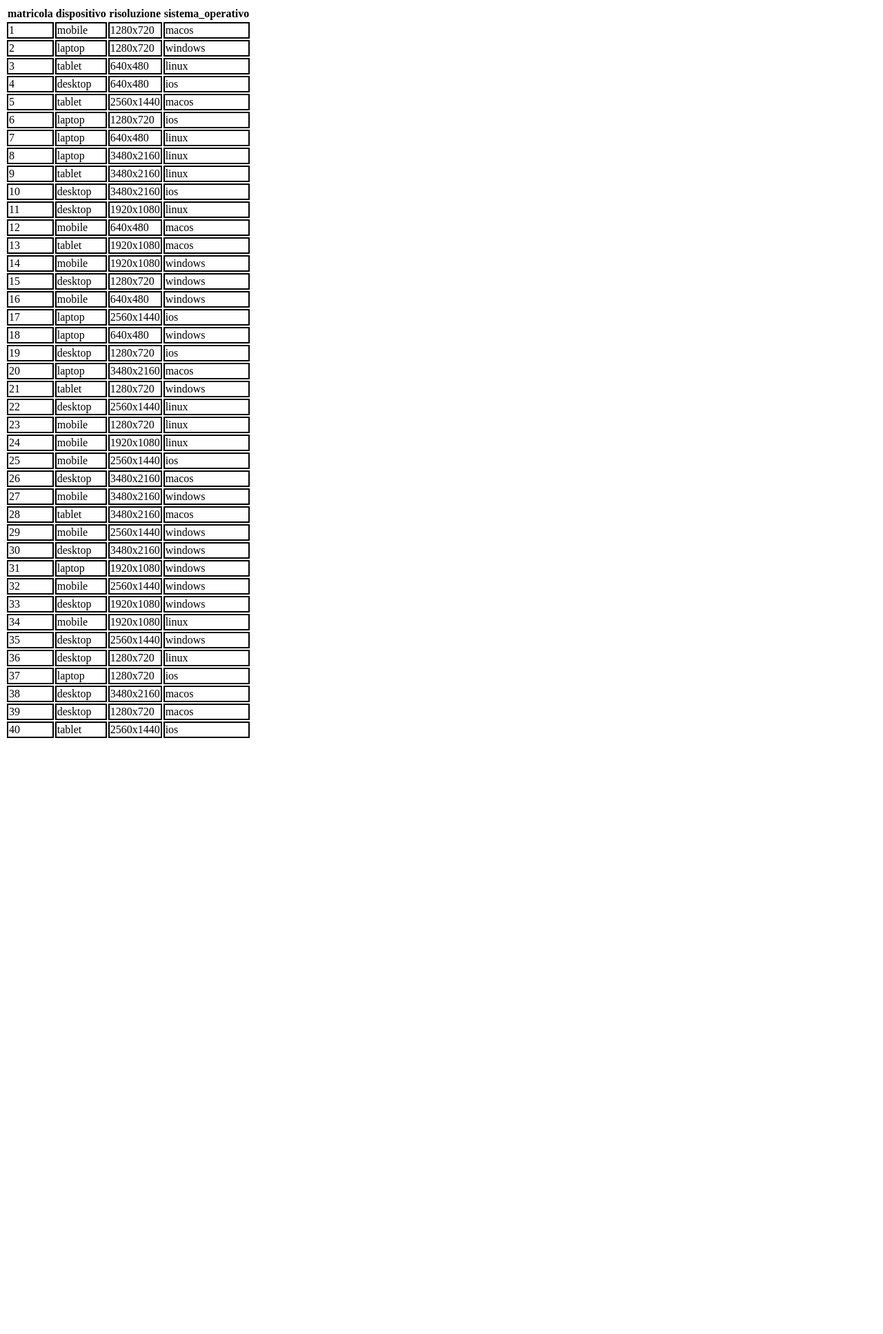
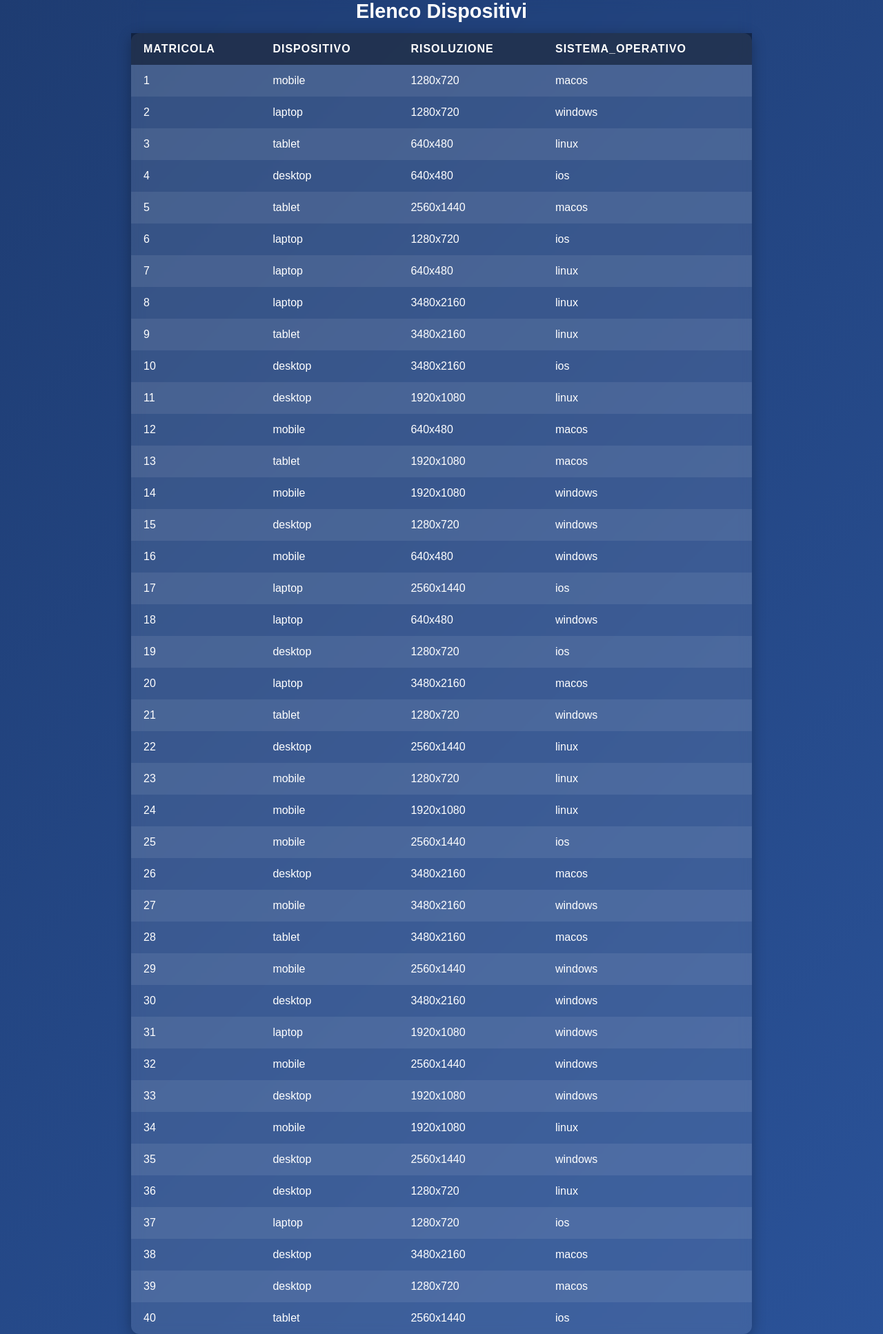
Before and after one commit to Bertii1/PHP, a PHP site: page /visualizer.php in a window 1280 px wide. Shown: the whole page at 69% size. Before the commit the page ends 1070 px from the top, so only its background shows below. Run offline with PHP 8.4, Linux system fonts and the light colour scheme.

Commit message:
added styling

```diff
--- a/visualizer.php
+++ b/visualizer.php
@@ -1,27 +1,82 @@
-<html>
+<!DOCTYPE html>
+<html lang="it">
 <head>
-    <title>CSV Table</title>
+  <meta charset="UTF-8">
+  <title>Device Table</title>
+  <style>
+    body {
+      font-family: "Poppins", sans-serif;
+      background: linear-gradient(135deg, #1e3c72, #2a5298);
+      color: #fff;
+      display: flex;
+      justify-content: center;
+      align-items: center;
+      min-height: 100vh;
+      margin: 0;
+    }
+
+    table {
+      border-collapse: collapse;
+      width: 80%;
+      max-width: 900px;
+      background-color: rgba(255, 255, 255, 0.1);
+      border-radius: 12px;
+      overflow: hidden;
+      box-shadow: 0 4px 20px rgba(0, 0, 0, 0.3);
+      backdrop-filter: blur(8px);
+    }
+
+    th, td {
+      padding: 14px 18px;
+      text-align: left;
+    }
+
+    th {
+      background-color: rgba(0, 0, 0, 0.4);
+      font-weight: 600;
+      text-transform: uppercase;
+      letter-spacing: 1px;
+    }
+
+    tr:nth-child(even) {
+      background-color: rgba(255, 255, 255, 0.08);
+    }
+
+    tr:hover {
+      background-color: rgba(255, 255, 255, 0.2);
+      transition: 0.3s ease;
+    }
+
+    caption {
+      caption-side: top;
+      font-size: 1.8em;
+      font-weight: 600;
+      margin-bottom: 15px;
+      color: #fff;
+    }
+  </style>
 </head>
 <body>
   <table>
+    <caption>Elenco Dispositivi</caption>
     <?php
       $file = fopen("device.csv", "r");
       $row = 0;
+
       while (($line = fgetcsv($file)) !== false) {
-      if ($row > 0) {
-        print ("<tr><td>" . $line[0] . "</td><td>" . $line[1] . "</td><td>" . $line[2] . "</td><td>" . $line[3] . "</td></td>");
-      } else {
-        print ("<tr><th>" . $line[0] . "</th><th>" . $line[1] . "</th><th>" . $line[2] . "</th><th>" . $line[3] . "</th></tr>");
+        echo "<tr>";
+        foreach ($line as $cell) {
+          if ($row === 0)
+            echo "<th>" . htmlspecialchars($cell) . "</th>";
+          else
+            echo "<td>" . htmlspecialchars($cell) . "</td>";
         }
+        echo "</tr>";
         $row++;
       }
+
       fclose($file);
     ?>
   </table>
 </body>
-<style>
-  td{
-    border:2px,solid,black;
-  }
-</style>
 </html>
```
Lines whose indentation alone changed are shown as unchanged.
